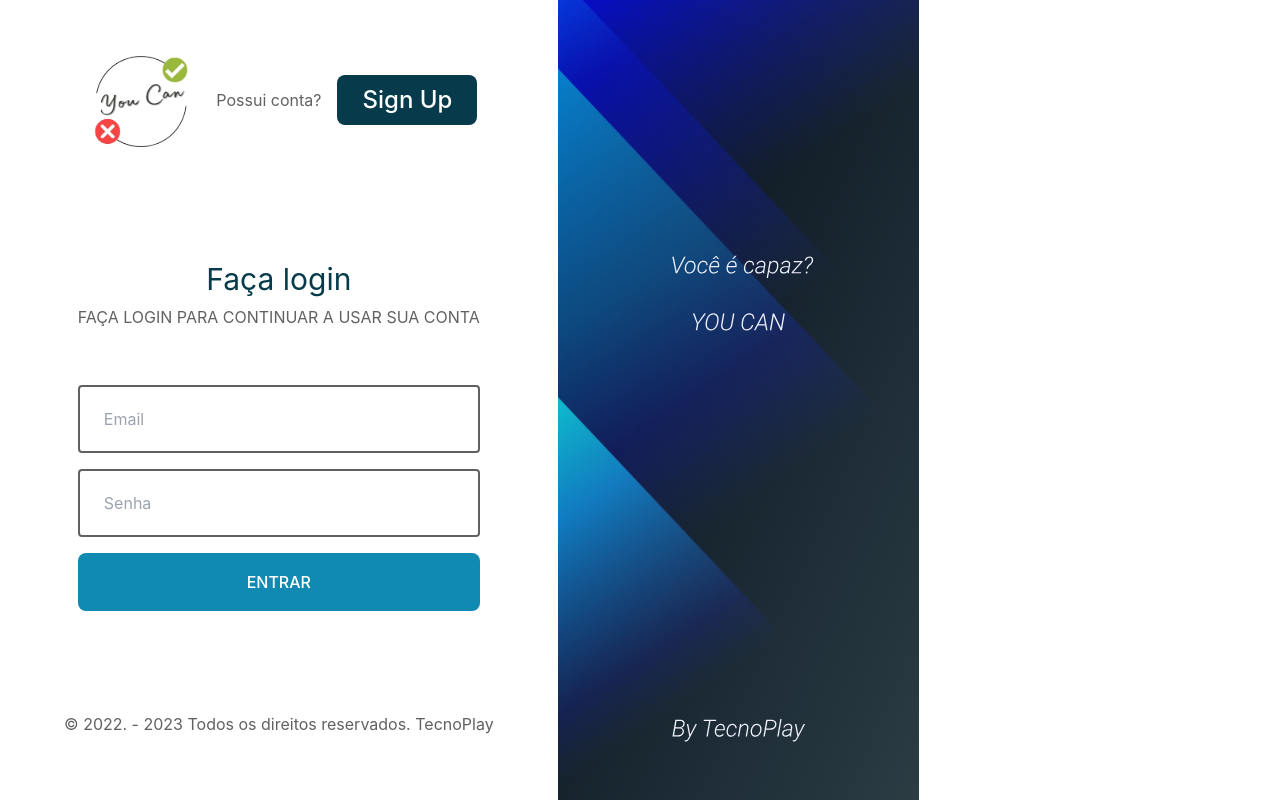
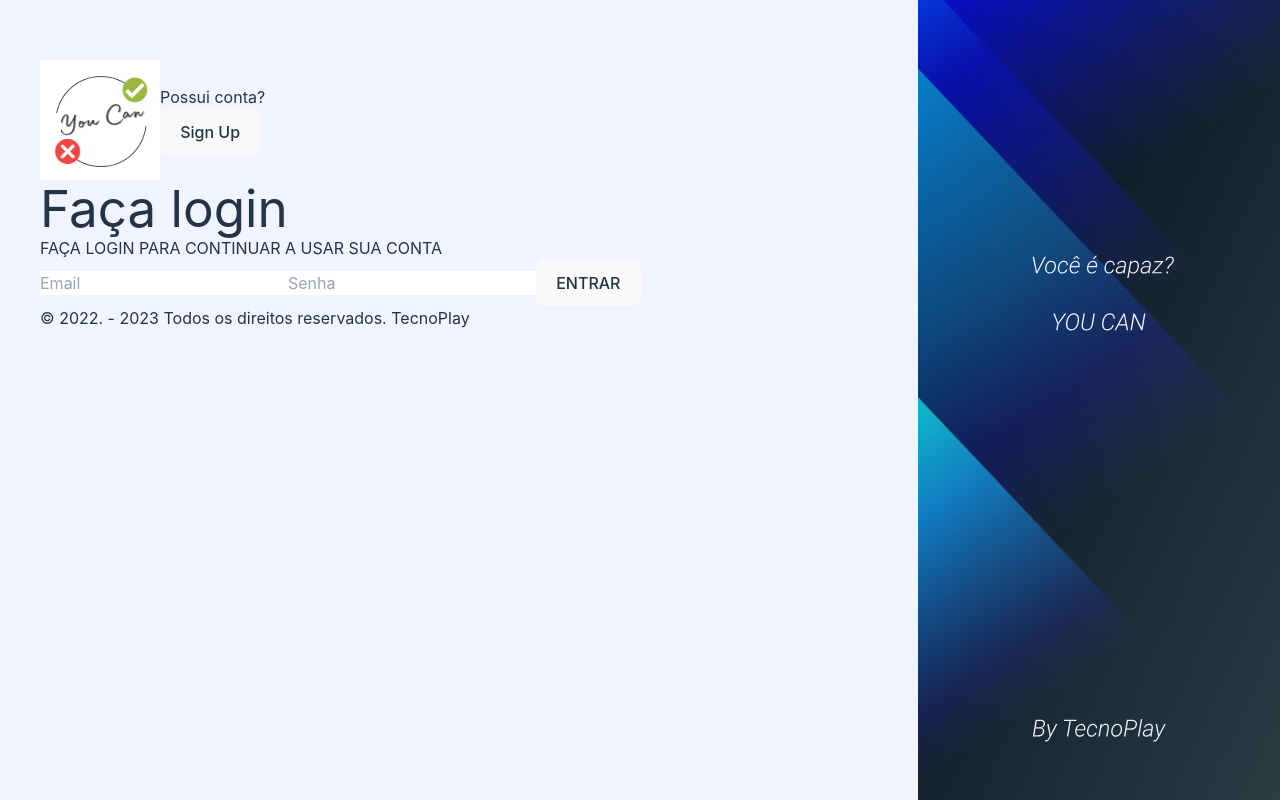
Before and after one commit to Vinicius-Trecenti/YouCan, a React (Vite) app in the folder frontend/: page / in a window 1280 px wide. Built offline with nearby package versions, Linux system fonts and the light colour scheme.

Commit message:
create style.css

```diff
--- a/frontend/src/App.tsx
+++ b/frontend/src/App.tsx
@@ -1,4 +1,5 @@
-import Login from "./screens/Login/login";
+import Login from "./screens/Login/Login";
+
 
 export default function App() {
 
--- a/frontend/src/screens/Login/Login.tsx
+++ b/frontend/src/screens/Login/Login.tsx
@@ -1,5 +1,6 @@
 import { useState } from "react"
 import { instance } from "../../axios-instance"
+import './style.css'
 
 export default function Login() {
 
@@ -22,27 +23,25 @@ export default function Login() {
     }
 
     return (
-        <div className="flex bg-[white] max-w-[1440px] h-screen gap-0 text-gray-dark">
-            <div className="flex flex-col basis-2/3 w-max justify-between items-center text-center mt-10 mb-16 mx-16">
-                <header className="flex col-span-2 gap-4">
-                    <div>
-                        <img src="assets/logo.svg" alt="logo da empresa" />
-                    </div>
+        <div className="screen">
+            <div className="container">
+                <header>
 
+                    <img src="assets/logo.svg" alt="logo da empresa" />
 
-                    <div className="flex gap-4 items-center">
-                        <p className="">Possui conta?</p>
-                        <button className="bg-blue-dark text-[white] text-2xl px-6 py-2">Sign Up</button>
+                    <div className="">
+                        <p>Possui conta?</p>
+                        <button>Sign Up</button>
                     </div>
                 </header>
 
-                <main className="flex flex-col gap-14 max-w-[550px]">
+                <main>
                     <div>
-                        <h1 className="text-blue-dark text-3xl pb-2">Faça login</h1>
+                        <h1>Faça login</h1>
                         <p>FAÇA LOGIN PARA CONTINUAR A USAR SUA CONTA</p>
                     </div>
 
-                    <form className="flex flex-col gap-4">
+                    <form>
                         <input
                             type="text"
                             placeholder="Email"
@@ -50,7 +49,6 @@ export default function Login() {
                             onChange={(e) => {
                                 setEmail(e.target.value)
                             }}
-                            className="h-15 px-6 py-5 bg-[white]  border-2 border-gray-dark rounded"
                         />
 
                         <input
@@ -60,14 +58,11 @@ export default function Login() {
                             onChange={(e) => {
                                 setPassword(e.target.value)
                             }}
-
-                            className="h-15 px-6 py-5 bg-[white] max-w-[550px] border-2 border-gray-dark rounded"
                         />
 
 
                         <button
                             onClick={handleLogin}
-                            className="bg-blue-light px-6 py-4 text-[white]"
                         >
                             ENTRAR
                         </button>
@@ -75,8 +70,10 @@ export default function Login() {
                 </main>
                 <footer>© 2022. - 2023 Todos os direitos reservados. TecnoPlay</footer>
             </div>
+            <div className="banner">
+                <img src="assets/banner.svg" alt="banner" />
+            </div>
 
-                <img src="assets/banner.svg" className="h-screen w-max basis-1/3" alt="banner" />
 
         </div>
     )
--- /dev/null
+++ b/frontend/src/screens/Login/style.css
@@ -0,0 +1,26 @@
+.screen {
+    display: flex;
+    height: 100vh;
+    width: 100vw;
+    /* max-width: 1440px; */
+}
+
+ .container {
+    display: flex;
+     flex: 2;
+
+    flex-direction: column;
+    background-color: #F1F4FE;
+    padding: 60px 40px;
+}
+
+header {
+    display: flex;
+    align-items: center;
+}
+
+.banner img {
+    width: auto;
+    max-height: 100%;
+    object-fit: contain;
+}
```
